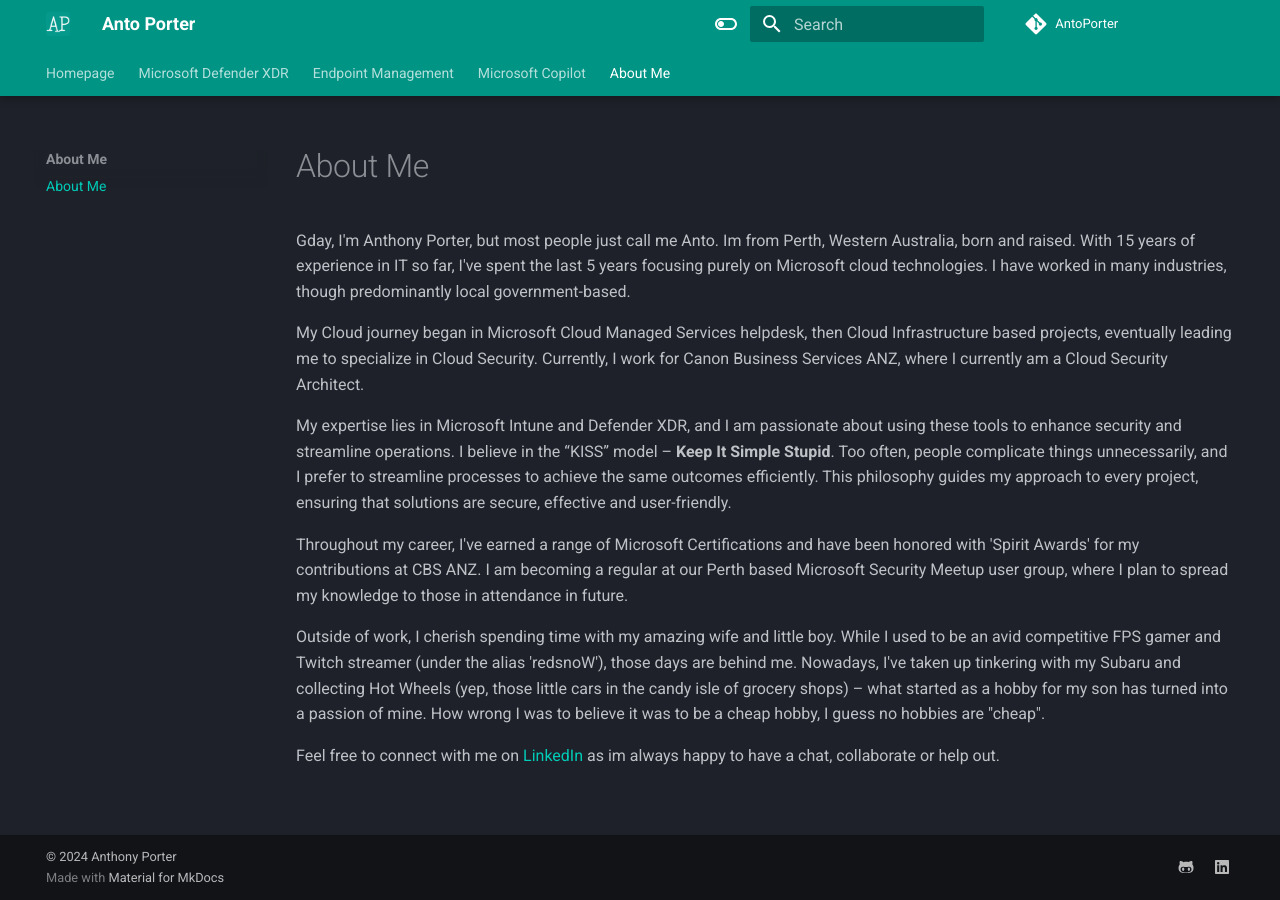
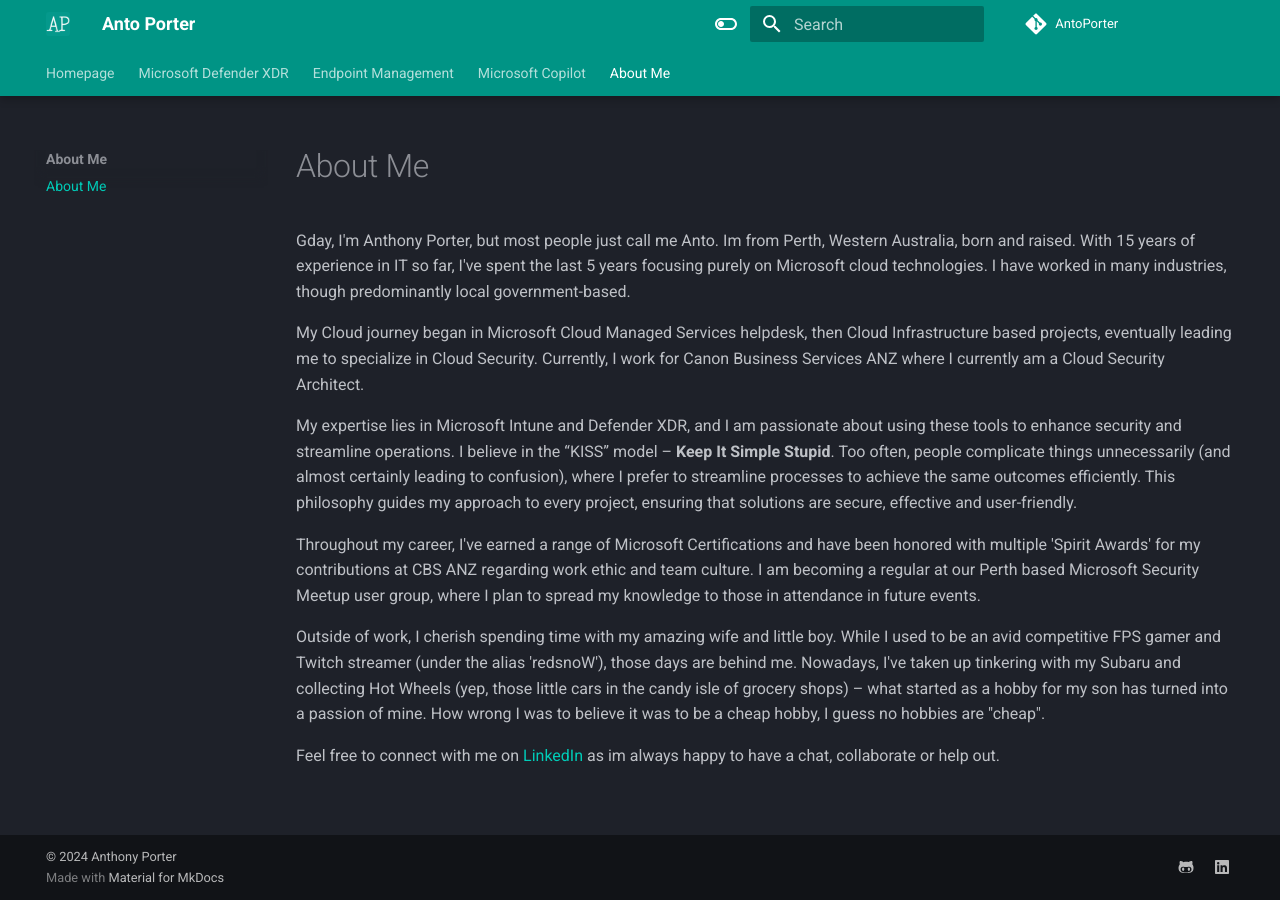
Before and after one commit to AntoPorter/antoporter.github.io, an MkDocs documentation site: the page built from docs/aboutme.md, in a window 1280 px wide. Built offline with MkDocs 1.6.1 and Material for MkDocs 9.7.7, drawn with Linux system fonts in a browser that asks for light colours; comment, search, counter and statistics services are not loaded.

Commit message:
Update aboutme.md

```diff
--- a/docs/aboutme.md
+++ b/docs/aboutme.md
@@ -2,11 +2,11 @@
 
 Gday, I'm Anthony Porter, but most people just call me Anto. Im from Perth, Western Australia, born and raised. With 15 years of experience in IT so far, I've spent the last 5 years focusing purely on Microsoft cloud technologies. I have worked in many industries, though predominantly local government-based.
 
-My Cloud journey began in Microsoft Cloud Managed Services helpdesk, then Cloud Infrastructure based projects, eventually leading me to specialize in Cloud Security. Currently, I work for Canon Business Services ANZ, where I currently am a Cloud Security Architect.
+My Cloud journey began in Microsoft Cloud Managed Services helpdesk, then Cloud Infrastructure based projects, eventually leading me to specialize in Cloud Security. Currently, I work for Canon Business Services ANZ where I currently am a Cloud Security Architect.
 
-My expertise lies in Microsoft Intune and Defender XDR, and I am passionate about using these tools to enhance security and streamline operations. I believe in the “KISS” model – **Keep It Simple Stupid**. Too often, people complicate things unnecessarily, and I prefer to streamline processes to achieve the same outcomes efficiently. This philosophy guides my approach to every project, ensuring that solutions are secure, effective and user-friendly.
+My expertise lies in Microsoft Intune and Defender XDR, and I am passionate about using these tools to enhance security and streamline operations. I believe in the “KISS” model – **Keep It Simple Stupid**. Too often, people complicate things unnecessarily (and almost certainly leading to confusion), where I prefer to streamline processes to achieve the same outcomes efficiently. This philosophy guides my approach to every project, ensuring that solutions are secure, effective and user-friendly.
 
-Throughout my career, I've earned a range of Microsoft Certifications and have been honored with 'Spirit Awards' for my contributions at CBS ANZ. I am becoming a regular at our Perth based Microsoft Security Meetup user group, where I plan to spread my knowledge to those in attendance in future.
+Throughout my career, I've earned a range of Microsoft Certifications and have been honored with multiple 'Spirit Awards' for my contributions at CBS ANZ regarding work ethic and team culture. I am becoming a regular at our Perth based Microsoft Security Meetup user group, where I plan to spread my knowledge to those in attendance in future events.
 
 Outside of work, I cherish spending time with my amazing wife and little boy. While I used to be an avid competitive FPS gamer and Twitch streamer (under the alias 'redsnoW'), those days are behind me. Nowadays, I've taken up tinkering with my Subaru and collecting Hot Wheels (yep, those little cars in the candy isle of grocery shops) – what started as a hobby for my son has turned into a passion of mine. How wrong I was to believe it was to be a cheap hobby, I guess no hobbies are "cheap".
 
```
